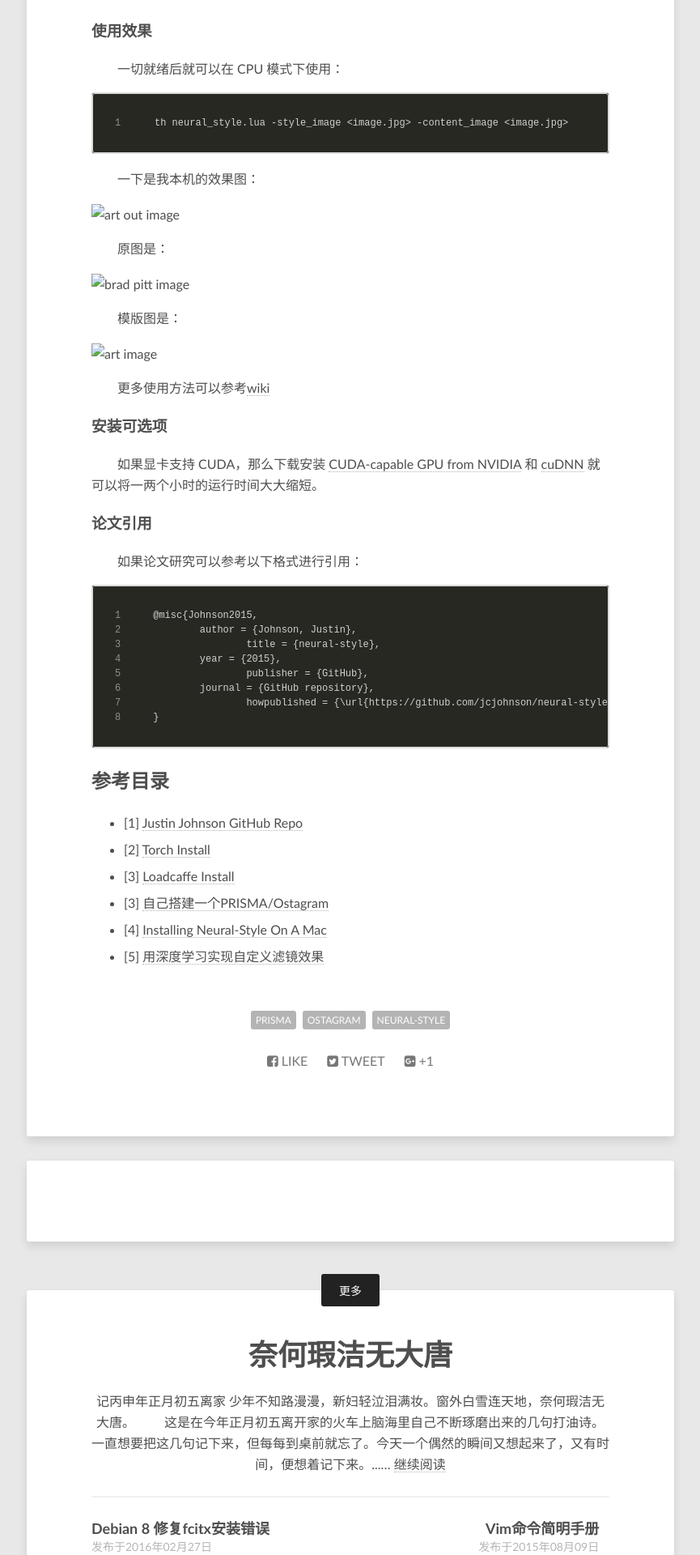
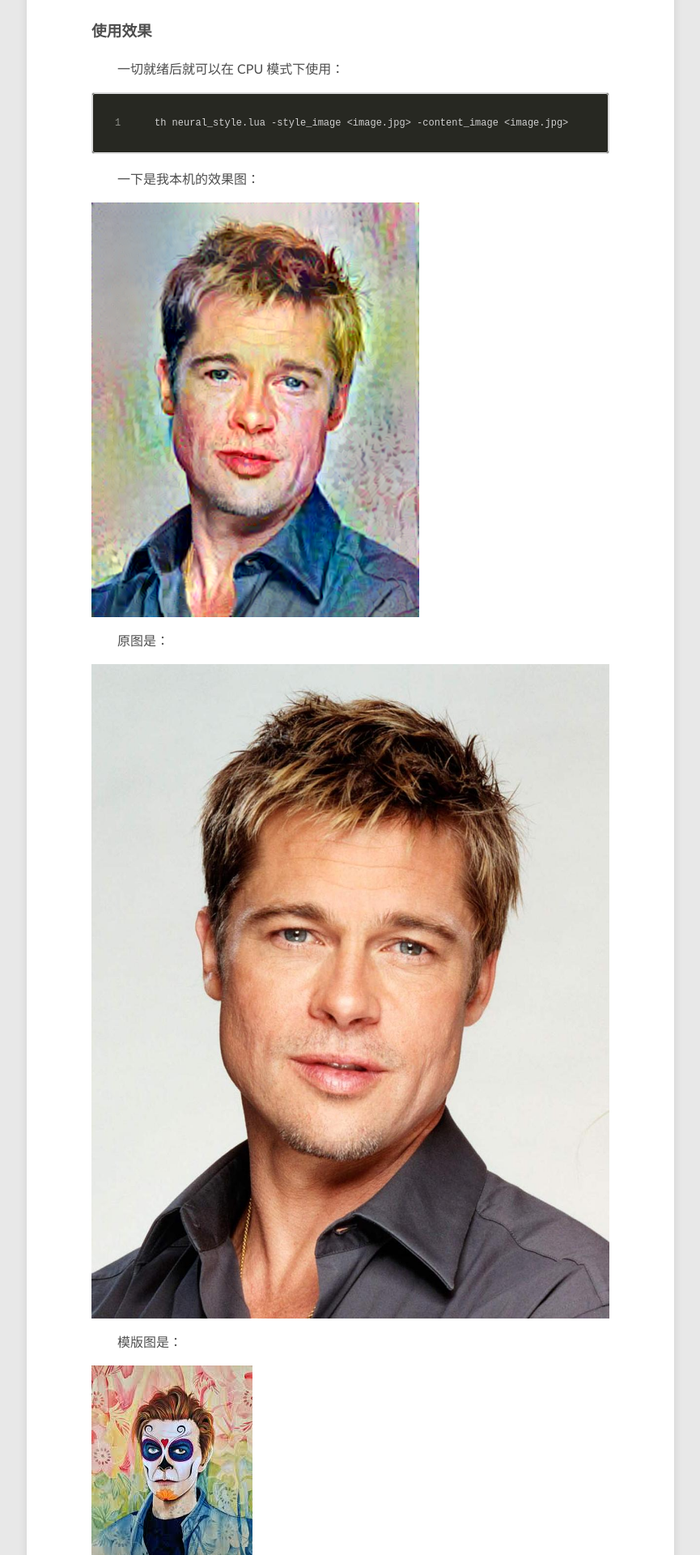
Before and after one commit to uare/uare.github.io, a Jekyll site: the page built from _posts/2016-10-05-making-a-prisma-or-ostagram-by-neural-style.md, in a window 1280 px wide. Shown: the part 3025-4945 px from the top of the page at 81% size, without its empty margins (207-1072 px from the left). Built offline with Jekyll 4.4.1, drawn with Linux system fonts in a browser that asks for light colours; comment, search, counter and statistics services are not loaded.

Commit message:
add image folder

```diff
--- a/_posts/2016-10-05-making-a-prisma-or-ostagram-by-neural-style.md
+++ b/_posts/2016-10-05-making-a-prisma-or-ostagram-by-neural-style.md
@@ -92,15 +92,15 @@ th neural_style.lua -style_image <image.jpg> -content_image <image.jpg>
 
 　　一下是我本机的效果图：
 
-![art out image]({{ site.image_url }}/out.png)
+![art out image]({{ site.image_url }}/neural-style/out.png)
 
 　　原图是：
 
-![brad pitt image]({{ site.image_url }}/brad_pitt.jpg)
+![brad pitt image]({{ site.image_url }}/neural-style/brad_pitt.jpg)
 
 　　模版图是：
 
-![art image]({{ site.image_url }}/art.jpeg)
+![art image]({{ site.image_url }}/neural-style/art.jpeg)
 
 　　更多使用方法可以参考[wiki](https://github.com/jcjohnson/neural-style/wiki)
 
```
